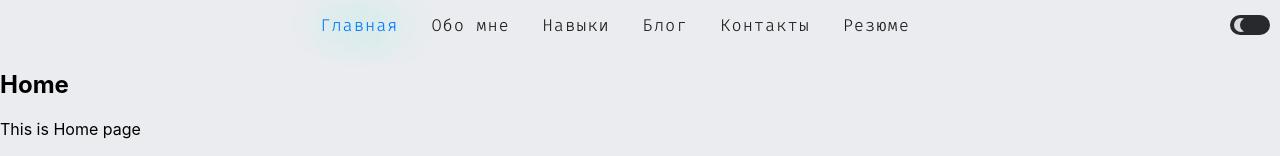
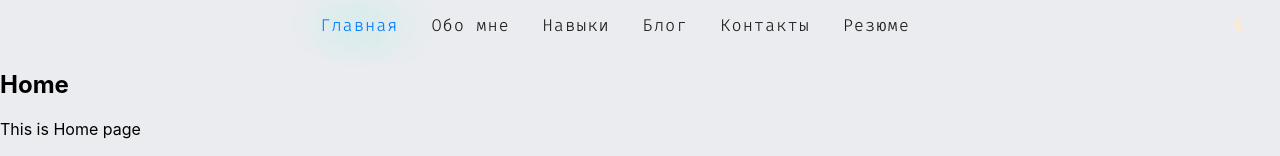
Before and after one commit to avramenkomy/portfolio-frontend, a React (Create React App) app: page / in a window 1280 px wide. Shown: the top 156 px of the page. Built offline with nearby package versions, Linux system fonts and the light colour scheme.

Commit message:
WIP: add style for toggle

```diff
--- a/src/elements/Toggle/index.css
+++ b/src/elements/Toggle/index.css
@@ -1,4 +1,3 @@
-
 .toggle-switch {
   position: relative;
   width: 40px;
@@ -9,7 +8,7 @@ label {
   position: absolute;
   width: 100%;
   height: 20px;
-  background-color: #28292c;
+  background-color: var(--primary);
   border-radius: 10px;
   cursor: pointer;
 }
@@ -28,7 +27,7 @@ input {
 }
 
 input:checked ~ .slider {
-  background-color: #d8dbe0;
+  background-color: var(--white);
 }
 
 .slider::before {
@@ -39,13 +38,13 @@ input:checked ~ .slider {
   width: 14px;
   height: 14px;
   border-radius: 50%;
-  box-shadow: inset 6px 0px 0px 0px #d8dbe0;
-  background-color: #28292c;
+  box-shadow: inset 6px 0px 0px 0px var(--white);
+  background-color: var(--primary);
   transition: 0.3s;
 }
 
 input:checked ~ .slider::before {
   transform: translateX(18px);
-  background-color: #28292c;
+  background-color: var(--dark);
   box-shadow: none;
 }
```
